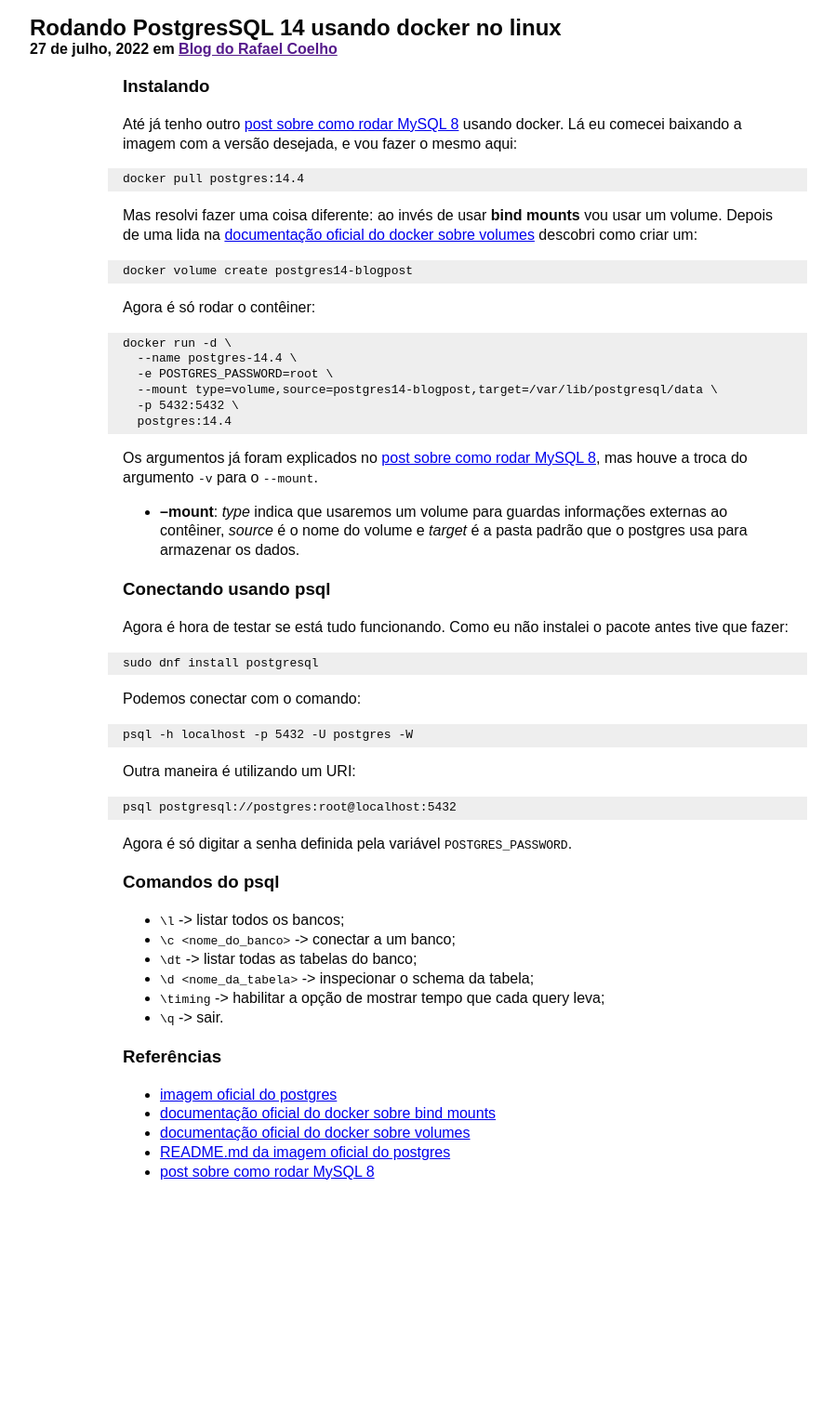
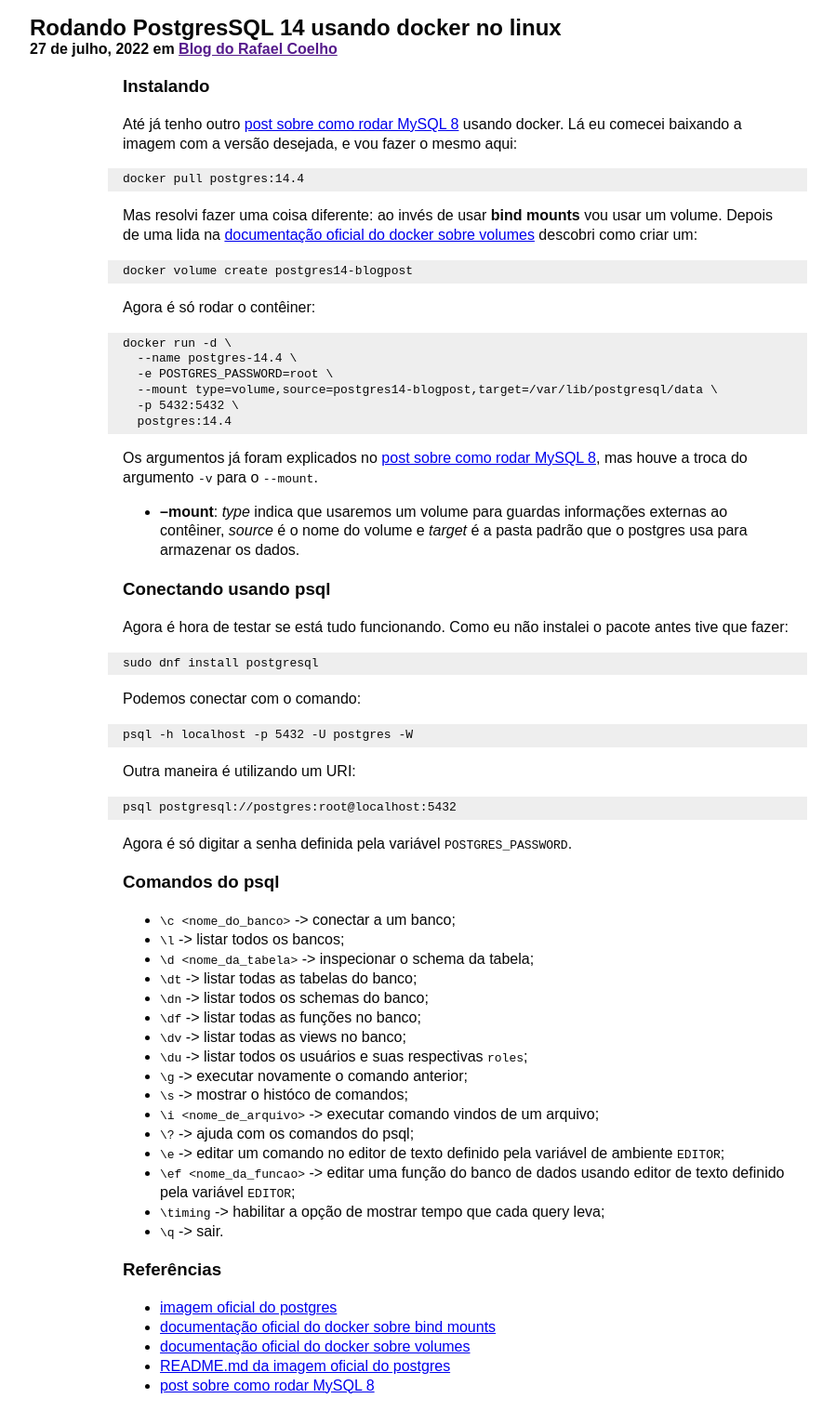
Before and after one commit to rafaellcoellho/rafaellcoellho.github.io, a Jekyll site: the page built from _posts/2022-07-27-rodando-postgresql-14-usando-docker-no-linux.markdown, in a window 1280 px wide. Shown: the whole page at 93% size, without its empty margins (148-1047 px from the left). Built offline with Jekyll 4.4.1, drawn with Linux system fonts in a browser that asks for light colours; before the commit the page ends 1304 px from its top, so only the background shows below that.

Commit message:
fix(posts): adiciona mais comandos ao post de psql

```diff
--- a/_posts/2022-07-27-rodando-postgresql-14-usando-docker-no-linux.markdown
+++ b/_posts/2022-07-27-rodando-postgresql-14-usando-docker-no-linux.markdown
@@ -63,10 +63,21 @@ Agora é só digitar a senha definida pela variável `POSTGRES_PASSWORD`.
 
 ### Comandos do psql
 
+- `\c <nome_do_banco>` -> conectar a um banco;
 - `\l` -> listar todos os bancos;
-- `\c <nome_do_banco>` -> conectar a um banco;
+- `\d <nome_da_tabela>` -> inspecionar o schema da tabela;
 - `\dt` -> listar todas as tabelas do banco;
-- `\d <nome_da_tabela>` -> inspecionar o schema da tabela;
+- `\dn` -> listar todos os schemas do banco;
+- `\df` -> listar todas as funções no banco;
+- `\dv` -> listar todas as views no banco;
+- `\du` -> listar todos os usuários e suas respectivas `roles`;
+- `\g` -> executar novamente o comando anterior;
+- `\s` -> mostrar o históco de comandos;
+- `\i <nome_de_arquivo>` -> executar comando vindos de um arquivo;
+- `\?` -> ajuda com os comandos do psql;
+- `\e` -> editar um comando no editor de texto definido pela variável de ambiente `EDITOR`;
+- `\ef <nome_da_funcao>` -> editar uma função do banco de dados usando editor de texto
+definido pela variável `EDITOR`;
 - `\timing` -> habilitar a opção de mostrar tempo que cada query leva;
 - `\q` -> sair.
 
```
